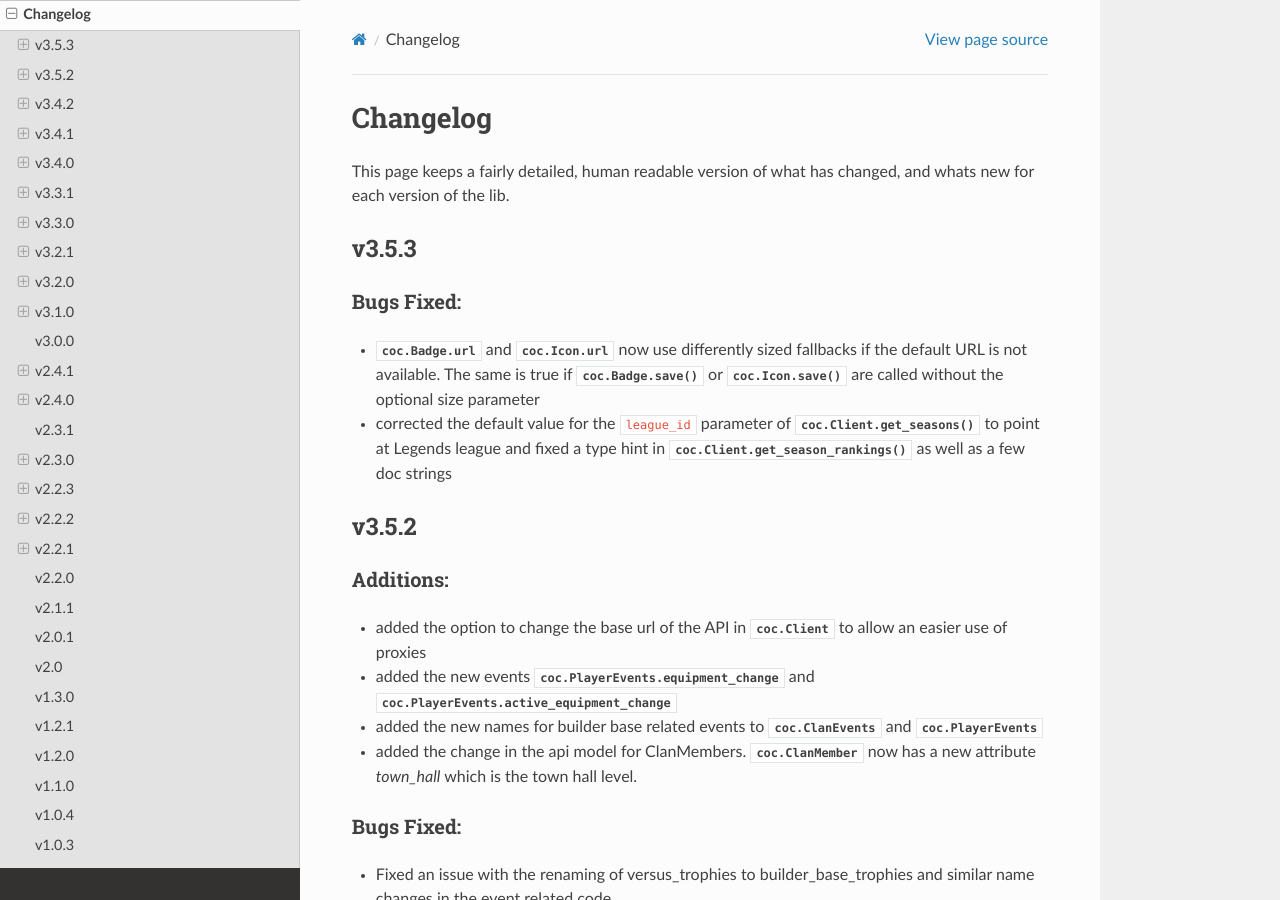
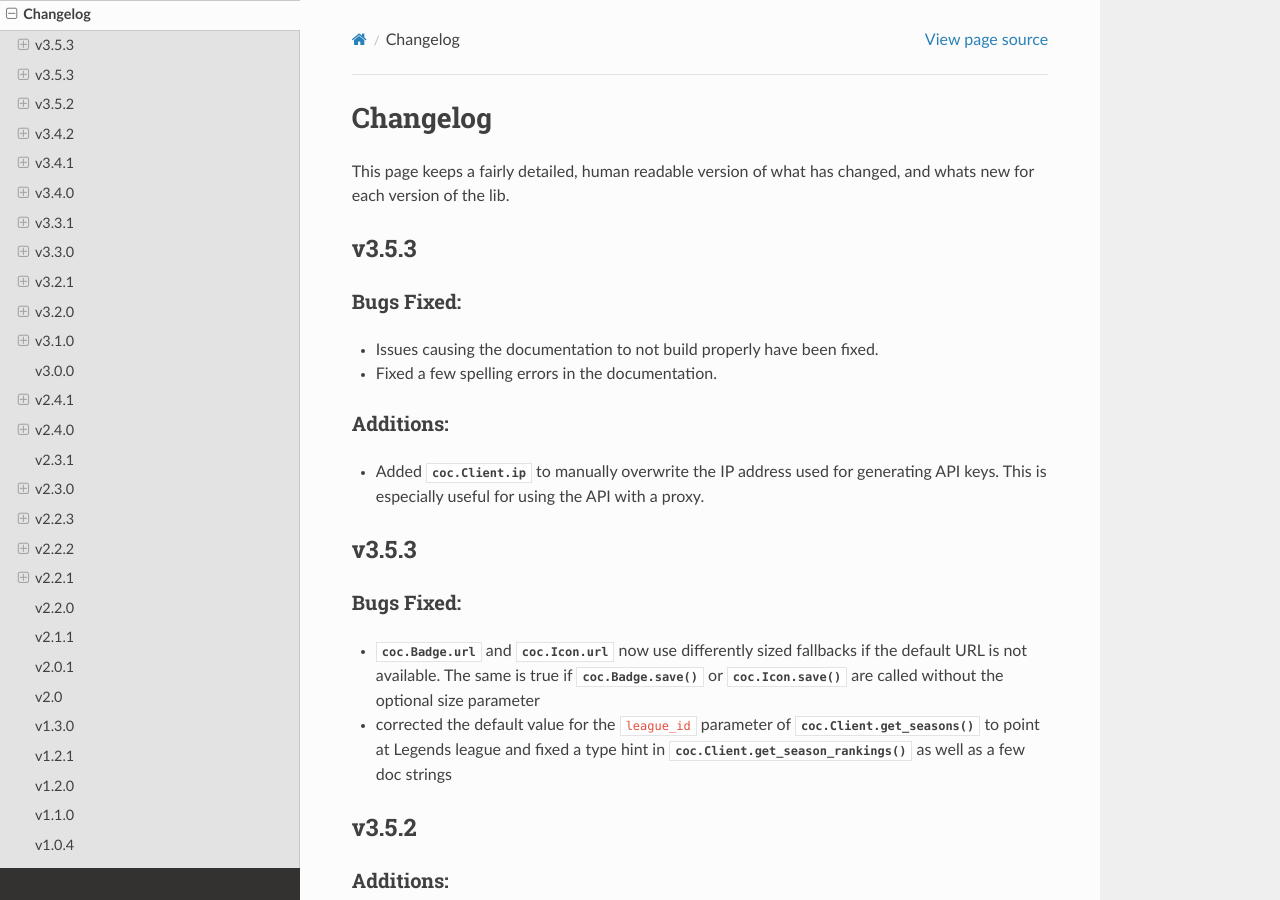
Before and after one commit to mathsman5133/coc.py, a Sphinx documentation site: the page built from docs/miscellaneous/changelog.rst, in a window 1280 px wide and 900 px high. Built offline with Sphinx 7.4.7 and the Read the Docs theme 2.0.0, drawn with Linux system fonts in a browser that asks for light colours.

Commit message:
Update changelog.rst

```diff
--- a/docs/miscellaneous/changelog.rst
+++ b/docs/miscellaneous/changelog.rst
@@ -6,6 +6,19 @@ Changelog
 ===========
 This page keeps a fairly detailed, human readable version
 of what has changed, and whats new for each version of the lib.
+
+v3.5.3
+------
+
+Bugs Fixed:
+~~~~~~~~~~~
+- Issues causing the documentation to not build properly have been fixed.
+- Fixed a few spelling errors in the documentation.
+
+Additions:
+~~~~~~~~~~
+- Added :attr:`coc.Client.ip` to manually overwrite the IP address used for generating API keys. This is especially useful
+  for using the API with a proxy.
 
 v3.5.3
 ------
```
